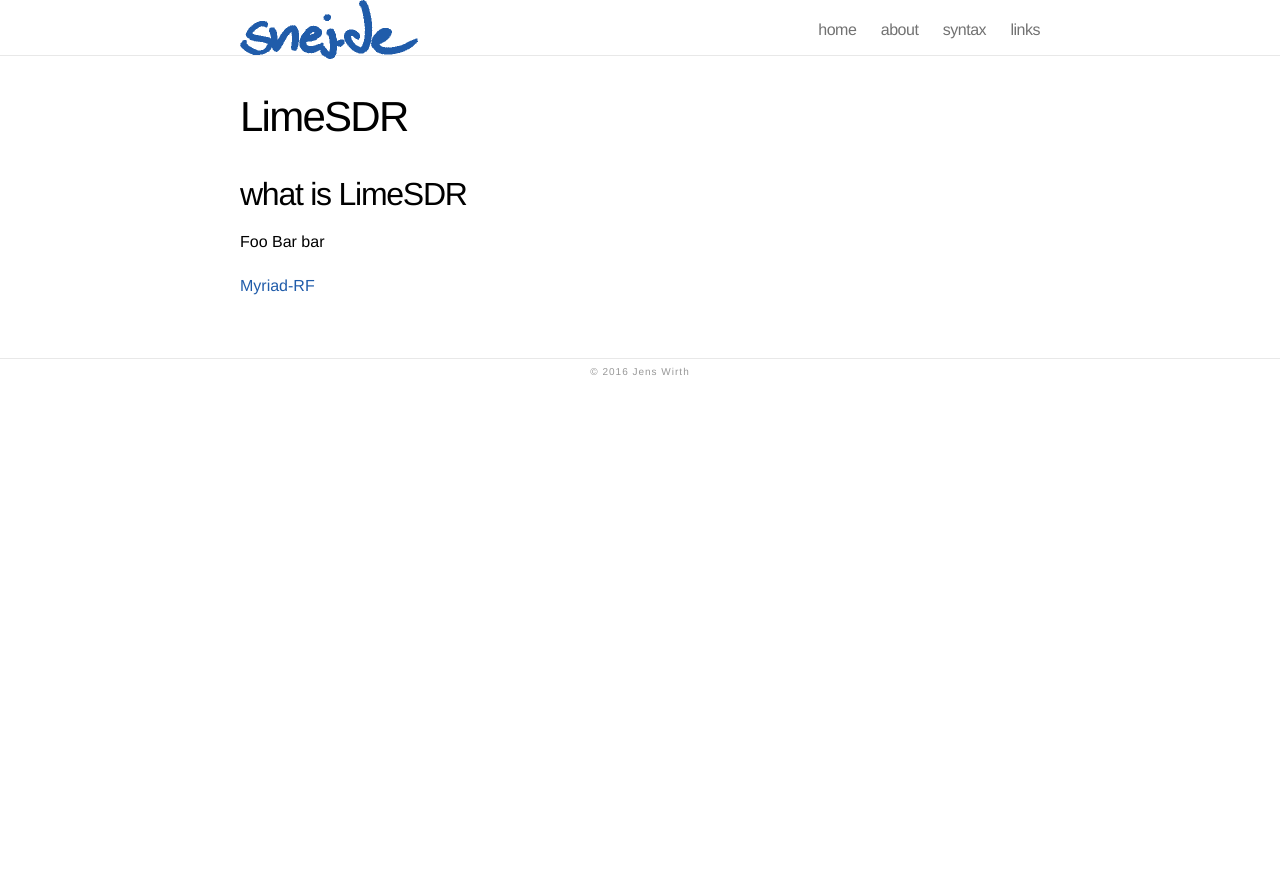
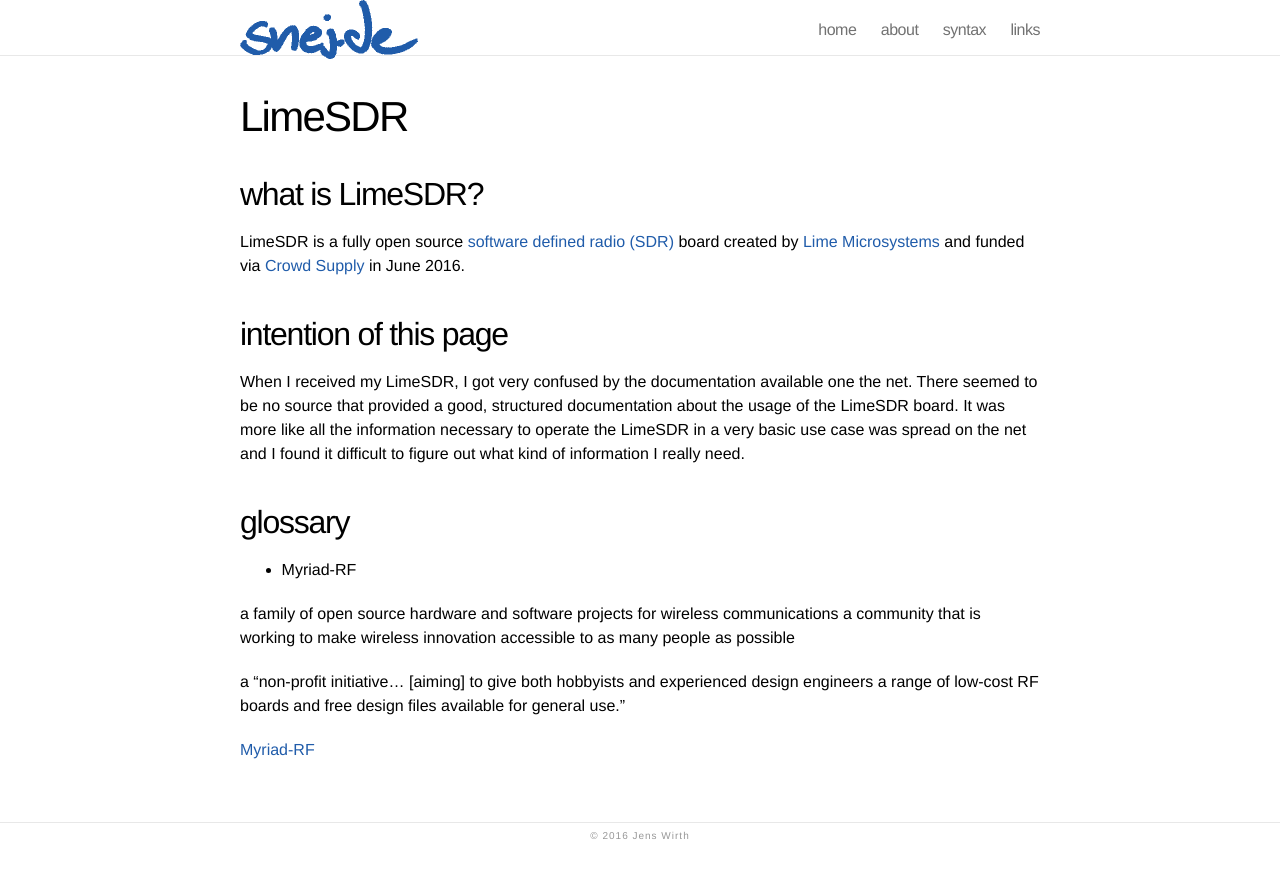
Before and after one commit to jewirth/jewirth.github.io, a Jekyll site: the page built from limesdr.md, in a window 1280 px wide. Shown: the top 878 px of the page. Built offline with Jekyll 4.4.1, drawn with Linux system fonts in a browser that asks for light colours.

Commit message:
Update limesdr.md

```diff
--- a/limesdr.md
+++ b/limesdr.md
@@ -4,7 +4,19 @@
 permalink: /limesdr/
 ---
 
-# what is LimeSDR
-Foo Bar bar
+# what is LimeSDR?
+LimeSDR is a fully open source [software defined radio (SDR)](https://en.wikipedia.org/wiki/Software-defined_radio) board created by [Lime Microsystems](http://www.limemicro.com/) and funded via [Crowd Supply](https://www.crowdsupply.com/lime-micro/limesdr) in June 2016.
+
+# intention of this page
+When I received my LimeSDR, I got very confused by the documentation available one the net. There seemed to be no source that provided a good, structured documentation about the usage of the LimeSDR board. It was more like all the information necessary to operate the LimeSDR in a very basic use case was spread on the net and I found it difficult to figure out what kind of information I really need.
+
+# glossary
+
+- Myriad-RF
+
+a family of open source hardware and software projects for wireless communications
+a community that is working to make wireless innovation accessible to as many people as possible
+
+a "non-profit initiative... [aiming] to give both hobbyists and experienced design engineers a range of low-cost RF boards and free design files available for general use."
 
 [Myriad-RF](https://github.com/myriadrf)
```
